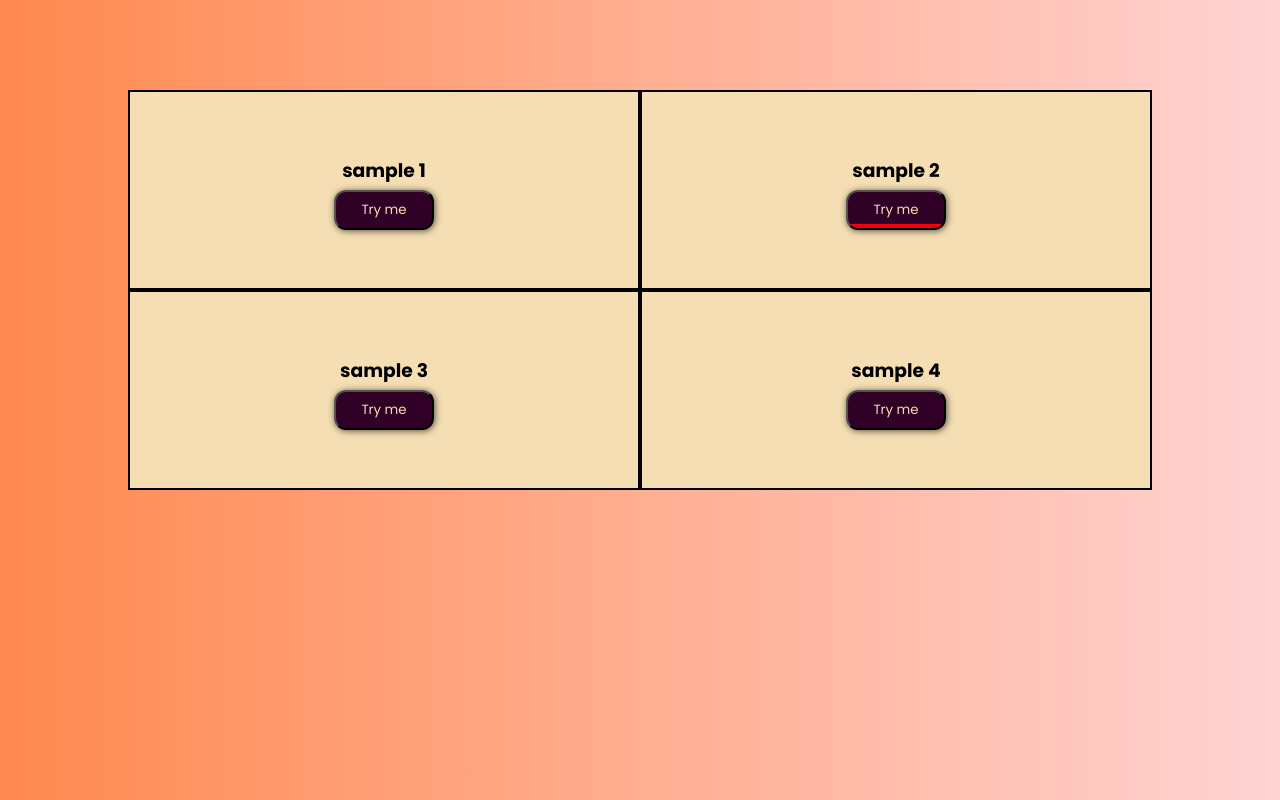
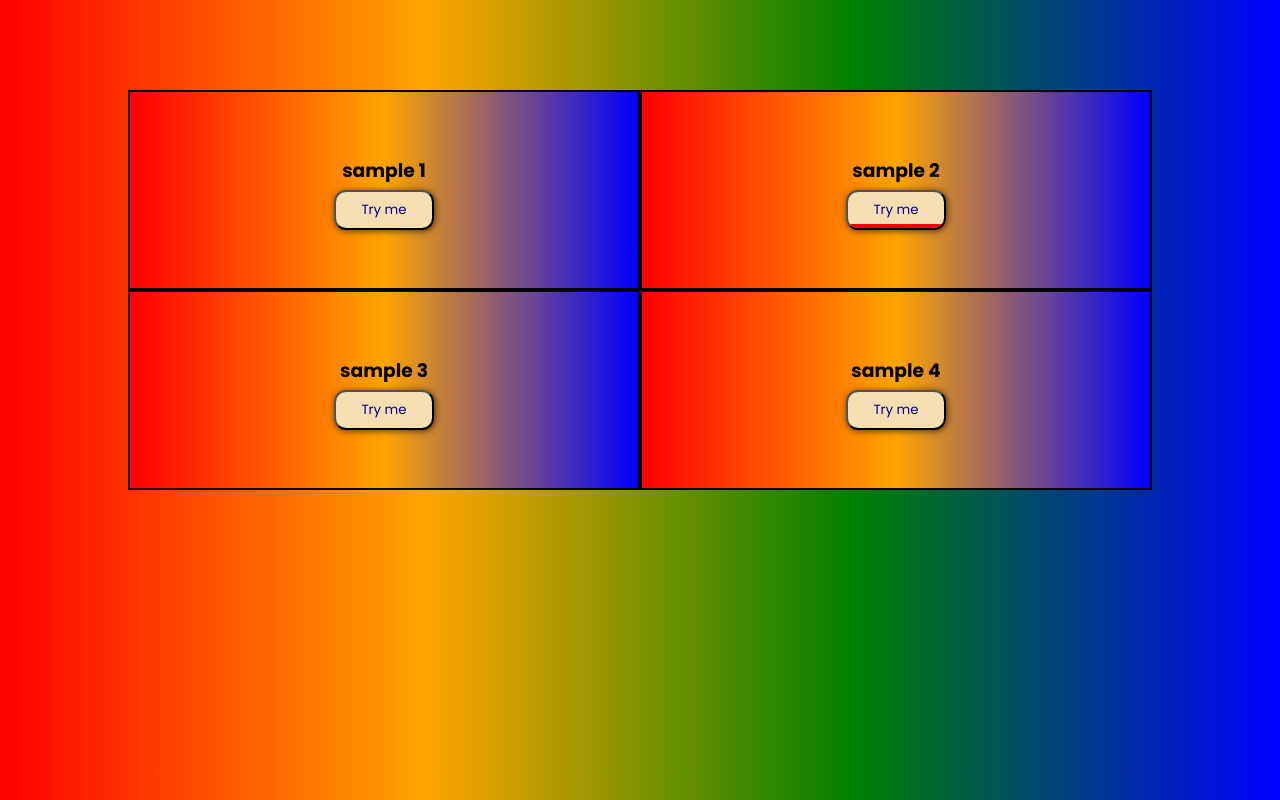
Before and after one commit to bharat468/slaider, a plain HTML site: page index.html in a window 1280 px wide. Drawn offline with Linux system fonts and the light colour scheme; a web font is replaced by a local one.

Commit message:
newupdate

```diff
--- a/index.html
+++ b/index.html
@@ -4,7 +4,7 @@
 <head>
     <meta charset="UTF-8">
     <meta name="viewport" content="width=device-width, initial-scale=1.0">
-    <title>slaider</title>
+    <title>slider</title>
     <link rel="stylesheet" href="style.css">
     <link rel="preconnect" href="https://fonts.googleapis.com">
     <link rel="preconnect" href="https://fonts.gstatic.com" crossorigin>
--- a/style.css
+++ b/style.css
@@ -7,7 +7,7 @@
 
 body
 {
-    background-image: linear-gradient(to right, #FF894F,#ffd3d3);
+    background-image: linear-gradient(to right, red,orange,green,blue);
     height: 85vh;
 }
 
@@ -24,7 +24,7 @@ body
 {
     width: 50%;
     height: 200px;
-    background-color: wheat;
+    background-image: linear-gradient(to right, red,orange,blue);
     border: 2px solid black;
     display: flex;
     align-items: center;
@@ -50,9 +50,9 @@ body
 {
     width: 100px;
     height: 40px;
-    background-color: rgb(48, 0, 39) ;
+    background-color: wheat;
     text-align: center;
-    color: wheat;
+    color: darkblue;
     /* padding: 8px; */
     border-radius: 12px;
     box-shadow: 1px 1px 7px rgba(0, 0, 0, 0.644);
@@ -87,6 +87,22 @@ body
 
 }
 
+.slaiderbox button:hover{
+    color: bisque;
+    font-weight: 600;
+}
+
+.slaiderbox1 button:hover{
+    color: bisque;
+    font-weight: 600;
+}
+
+
+
+.slaiderbox3 button:hover{
+    color: bisque;
+    font-weight: 600;
+}
 .slaiderbox button::after{
     content: "";
     width: 50%;
@@ -114,9 +130,7 @@ body
 {
     width: 100px;
     height: 40px;
-    background-color: rgb(48, 0, 39) ;
     text-align: center;
-    color: wheat;
     /* padding: 8px; */
     border-radius: 12px;
     box-shadow: 1px 1px 7px rgba(0, 0, 0, 0.644);
@@ -125,6 +139,8 @@ body
     z-index: 2;
     cursor: pointer;
     overflow: hidden;
+    background-color: wheat;
+    color: darkblue;
 
 }
 
@@ -139,6 +155,7 @@ body
     z-index: -1;
     transition: all 1s;
 
+
 }
 
 .slaiderbox1 button:hover::before{
@@ -152,10 +169,8 @@ body
 {
     width: 100px;
     height: 40px;
-    background-color: rgb(48, 0, 39) ;
     text-align: center;
-    color: wheat;
-    /* padding: 8px; */
+     /* padding: 8px; */
     border-radius: 12px;
     box-shadow: 1px 1px 7px rgba(0, 0, 0, 0.644);
     transition: all 2s;
@@ -163,13 +178,15 @@ body
     z-index: 2;
     cursor: pointer;
     overflow: hidden;
+    background-color: wheat;
+    color: darkblue;
 }
 
 .slaiderbox2 button::before
 {
     content: "";
     height: 100%;
-    box-shadow: 3px 3px 4px 3px greenyellow;
+    box-shadow: 3px 3px 4px 3px red;
     position: absolute;
     left: -15%;
     top: 0;
@@ -189,9 +206,7 @@ body
 {
     width: 100px;
     height: 40px;
-    background-color: rgb(48, 0, 39) ;
     text-align: center;
-    color: wheat;
     /* padding: 8px; */
     border-radius: 12px;
     box-shadow: 1px 1px 7px rgba(0, 0, 0, 0.644);
@@ -200,6 +215,8 @@ body
     z-index: 2;
     cursor: pointer;
     overflow: hidden;
+    background-color: wheat;
+    color: darkblue;
 }
 
 .slaiderbox3 button::before
```
